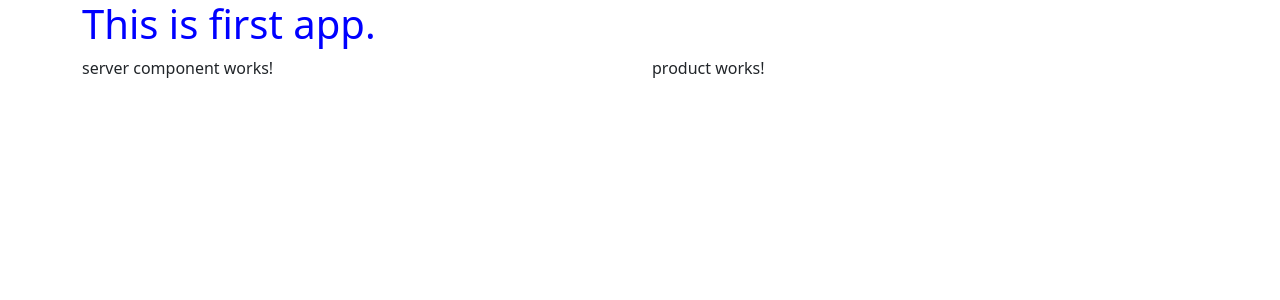
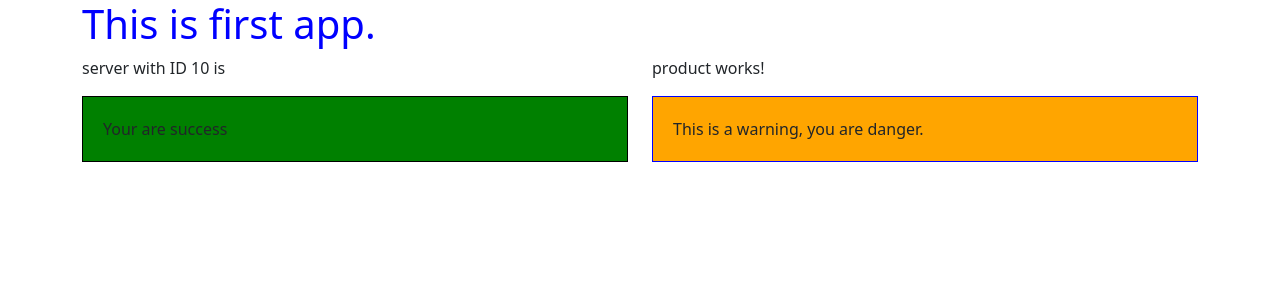
Before and after one commit to EiEiKyaw/prod_mgnt_prj, an Angular app: page / in a window 1280 px wide. Shown: the top 300 px of the page. Built offline with nearby package versions, Linux system fonts and the light colour scheme.

Commit message:
string interpolation

```diff
--- a/src/app/app.component.html
+++ b/src/app/app.component.html
@@ -17,4 +17,8 @@
       <app-product></app-product>
     </div>
   </div>
+  <div class="row">
+    <div class="col-6"><app-success-alert></app-success-alert></div>
+    <div class="col-6"><app-warning-alert></app-warning-alert></div>
+  </div>
 </div>
--- a/src/app/server/server.component.html
+++ b/src/app/server/server.component.html
@@ -1 +1 @@
-<p>server component works!</p>
+<p>server with ID {{ serverId }} is {{ getServerStatus() }}</p>
--- a/src/app/server/server.component.ts
+++ b/src/app/server/server.component.ts
@@ -9,4 +9,9 @@ import { Component } from '@angular/core';
   // selector: '.app-server',
   templateUrl: './server.component.html',
 })
-export class ServerComponent {}
+export class ServerComponent {
+  serverId = 10;
+  serverStatus = 'offline';
+
+  getServerStatus() {}
+}
--- /dev/null
+++ b/src/app/success-alert/success-alert.component.css
@@ -0,0 +1,5 @@
+p {
+  padding: 20px;
+  background-color: green;
+  border: 1px solid black;
+}
--- /dev/null
+++ b/src/app/success-alert/success-alert.component.html
@@ -0,0 +1 @@
+<p>Your are success</p>
--- /dev/null
+++ b/src/app/warning-alert/warning-alert.component.ts
@@ -0,0 +1,16 @@
+import { Component } from '@angular/core';
+
+@Component({
+  selector: 'app-warning-alert',
+  template: ` <p>This is a warning, you are danger.</p> `,
+  styles: [
+    `
+      p {
+        padding: 20px;
+        background-color: orange;
+        border: 1px solid blue;
+      }
+    `,
+  ],
+})
+export class WarningAlertComponent {}
--- a/src/index.html
+++ b/src/index.html
@@ -1,11 +1,11 @@
-<!doctype html>
+<!DOCTYPE html>
 <html lang="en">
   <head>
-  <meta charset="utf-8">
+    <meta charset="utf-8" />
     <title>ProdMgntPrj</title>
-  <base href="/">
-  <meta name="viewport" content="width=device-width, initial-scale=1">
-  <link rel="icon" type="image/x-icon" href="favicon.ico">
+    <base href="/" />
+    <meta name="viewport" content="width=device-width, initial-scale=1" />
+    <link rel="icon" type="image/x-icon" href="favicon.ico" />
   </head>
   <body>
     <app-root></app-root>
```
Also changed, not shown: src/app/app.module.ts (+9 -1 lines), src/app/success-alert/success-alert.component.ts (added, +10 -0 lines), 1 other file (tests, documents, lock files or other folders). Lines whose indentation alone changed are shown as unchanged.
